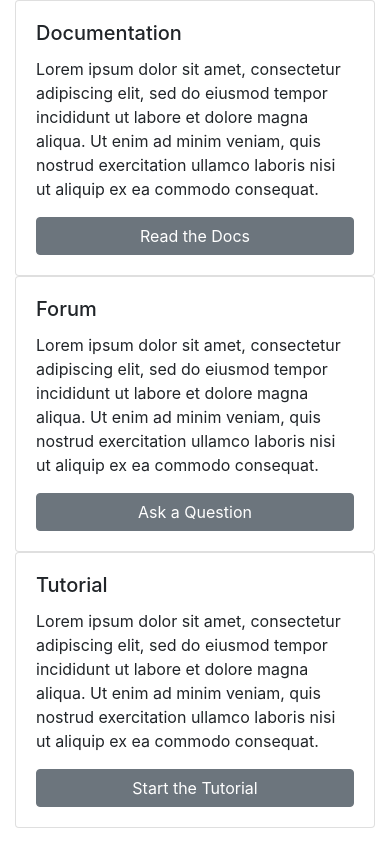
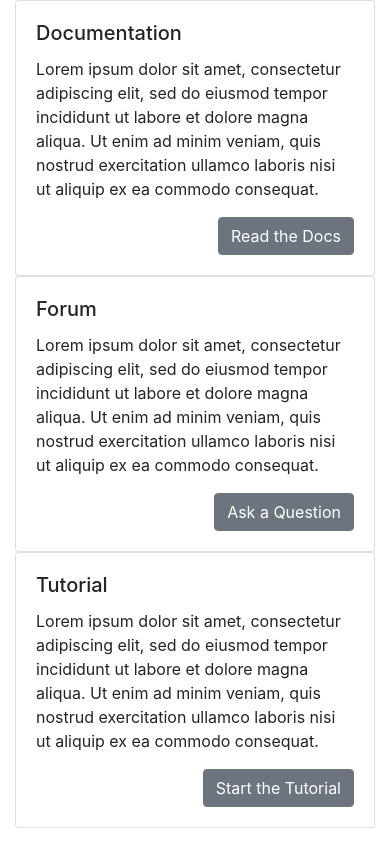
Before and after one commit to lmcneel/stalks, a React (Create React App) app in the folder client/: page /help in a window 390 px wide. Built offline with nearby package versions, Linux system fonts and the light colour scheme.

Commit message:
fixed button links on help and docs

```diff
--- a/client/src/components/HelpCard/HelpCard.js
+++ b/client/src/components/HelpCard/HelpCard.js
@@ -1,6 +1,7 @@
 import React from 'react';
-import { Card, Button, CardTitle, CardText, Row, Container} from 'reactstrap';
+import {Card, Button, CardTitle, CardText, Row, Container} from 'reactstrap';
 import PropTypes from 'prop-types';
+import {Link} from 'react-router-dom';
 
 const propTypes = {
     title: PropTypes.string,
@@ -16,10 +17,9 @@ const HelpCard = (props) => {
                 <Card body>
                     <CardTitle>{props.title}</CardTitle>
                     <CardText>{props.text}</CardText>
-                    <div className="text-right d-none d-sm-block">
-                        <Button href="{props.buttonLink}">{props.buttonText}</Button>
+                    <div className="text-right">
+                        <Link to={props.buttonLink}><Button>{props.buttonText}</Button></Link>
                     </div>
-                    <Button href="{props.buttonLink}" className="d-block d-sm-none">{props.buttonText}</Button>
                 </Card>
             </Row>
         </Container>
--- a/client/src/components/HelpLanding/HelpLanding.js
+++ b/client/src/components/HelpLanding/HelpLanding.js
@@ -19,7 +19,7 @@ class HelpLanding extends Component {
                     sed do eiusmod tempor incididunt ut labore et dolore magna aliqua. Ut enim ad
                      minim veniam, quis nostrud exercitation ullamco laboris
                      nisi ut aliquip ex ea commodo consequat. "
-                    buttonLink="www.google.com"
+                    buttonLink="/trading"
                     buttonText="Read the Docs"
                 />
             </div>
@@ -30,7 +30,7 @@ class HelpLanding extends Component {
                     incididunt ut labore et dolore magna aliqua.
                     Ut enim ad minim veniam, quis nostrud exercitation ullamco laboris nisi
                     ut aliquip ex ea commodo consequat. "
-                    buttonLink="www.google.com"
+                    buttonLink="/petfolio"
                     buttonText="Ask a Question"
                 />
             </div>
@@ -41,7 +41,7 @@ class HelpLanding extends Component {
                      do eiusmod tempor incididunt ut labore et dolore magna aliqua.
                      Ut enim ad minim veniam, quis nostrud exercitation ullamco laboris
                      nisi ut aliquip ex ea commodo consequat."
-                    buttonLink="www.google.com"
+                    buttonLink="/petfolio"
                     buttonText="Start the Tutorial"
                 />
             </div>
--- a/client/src/components/RadioYesNo/RadioYesNo.js
+++ b/client/src/components/RadioYesNo/RadioYesNo.js
@@ -2,6 +2,7 @@
 /* eslint react/no-multi-comp: 0, react/prop-types: 0 */
 import React from 'react';
 import {Row, Container, Button, Modal, ModalFooter, Form, FormGroup, Label, Input, ModalBody} from 'reactstrap';
+import {Link} from 'react-router-dom';
 /**
  * DocsList class
  */
@@ -66,11 +67,10 @@ class RadioYesNo extends React.Component {
         </Container>
         <Modal isOpen={this.state.modal} toggle={this.toggle} className={this.props.className}>
           <ModalBody>
-
             Please visit our forum to get more customized assitance with your problems.
           </ModalBody>
           <ModalFooter>
-            <Button color="primary" onClick={this.toggle}>Visit the Forum</Button>{' '}
+            <Link to={'/petfolio'}><Button color="primary" onClick={this.toggle}>Visit the Forum</Button></Link>
             <Button color="secondary" onClick={this.toggle}>Cancel</Button>
           </ModalFooter>
         </Modal>
```
Also changed, not shown: client/src/components/CollapseRow/CollapseRow.js (line endings or trailing spaces).
